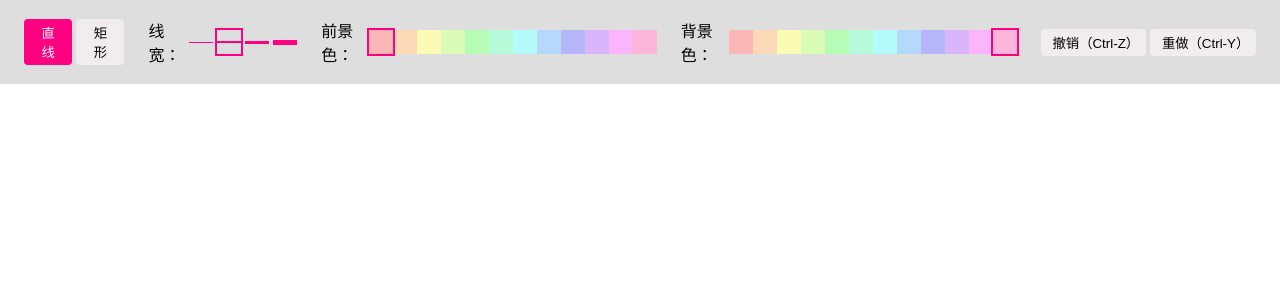
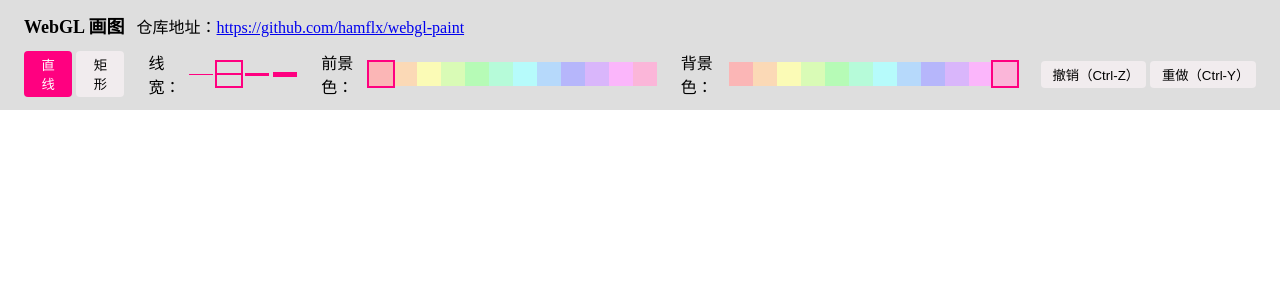
Before and after one commit to hamflx/webgl-paint, a Vue app: page / in a window 1280 px wide. Shown: the top 300 px of the page. Built offline with nearby package versions, Linux system fonts and the light colour scheme.

Commit message:
chore: 增加标题、仓库地址。

```diff
--- a/src/App.vue
+++ b/src/App.vue
@@ -23,7 +23,13 @@ onUnmounted(() => {
 
 <template>
   <div class="paint">
-    <div class="paint__toolbar">
+    <div class="paint__heading">
+      <div class="paint__heading__row">
+        <span class="paint__heading__title">WebGL 画图</span>
+        <span class="paint__heading__meta">仓库地址：<a href="https://github.com/hamflx/webgl-paint">https://github.com/hamflx/webgl-paint</a></span>
+      </div>
+
+      <div class="paint__toolbar paint__heading__row">
         <div class="paint__toolbar__block">
           <template v-for="tool of paintTools">
             <button class="paint__toolbar__btn" :class="{ isActive: tool.mode === paintState.paintMode }" @click="paintState.paintMode = tool.mode">{{ tool.name }}</button>
@@ -47,6 +53,7 @@ onUnmounted(() => {
           <button class="paint__toolbar__btn" @click="paint.redo()">重做（Ctrl-Y）</button>
         </div>
       </div>
+    </div>
     <div ref="canvasContainer" class="paint__content"></div>
   </div>
 </template>
@@ -58,11 +65,26 @@ onUnmounted(() => {
   display: flex;
   flex-direction: column;
 
+  &__heading {
+    background-color: #dedede;
+
+    &__row {
+      margin: 12px 24px;
+    }
+
+    &__title {
+      font-size: 18px;
+      font-weight: bold;
+    }
+
+    &__meta {
+      margin-left: 12px;
+    }
+  }
+
   &__toolbar {
     display: flex;
     align-items: center;
-    padding: 18px 24px;
-    background-color: #dedede;
 
     &__block {
       display: flex;
```
Lines whose indentation alone changed are shown as unchanged.
